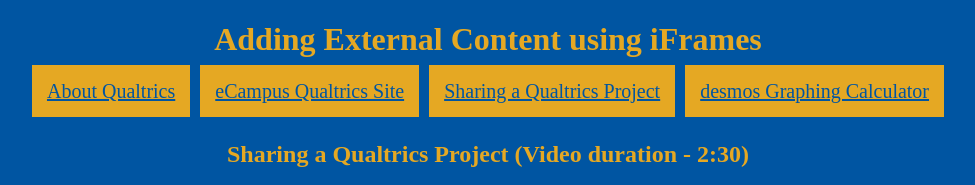
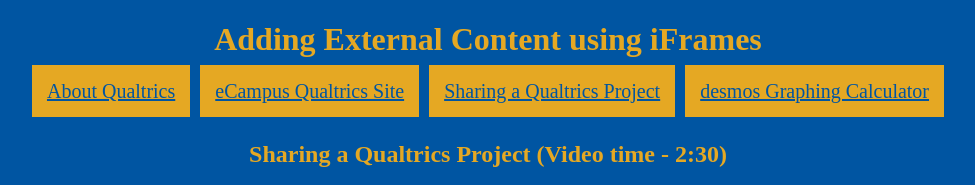
Before and after one commit to abolanos-csumb/abolanos-csumb.github.io, a plain HTML site: page ist541/lab3/page3.html in a window 1280 px wide. Shown: the top 185 px of the page, without its empty margins (152-1127 px from the left). Drawn offline with Linux system fonts and the light colour scheme; grey boxes are pictures that could not be loaded.

Commit message:
Update page3.html
Fixed description to match first page.

```diff
--- a/ist541/lab3/page3.html
+++ b/ist541/lab3/page3.html
@@ -24,7 +24,7 @@
 
 
 	<br /><br />
-	<h2>Sharing a Qualtrics Project (Video duration - 2:30)</h2>
+	<h2>Sharing a Qualtrics Project (Video time - 2:30)</h2>
 	<!-- iFrame code will be added below -->
 
 	<iframe src="https://player.vimeo.com/video/214934379?h=6ae816b893" width="640" height="400" frameborder="0" allow="autoplay; fullscreen; picture-in-picture" allowfullscreen></iframe>
```
